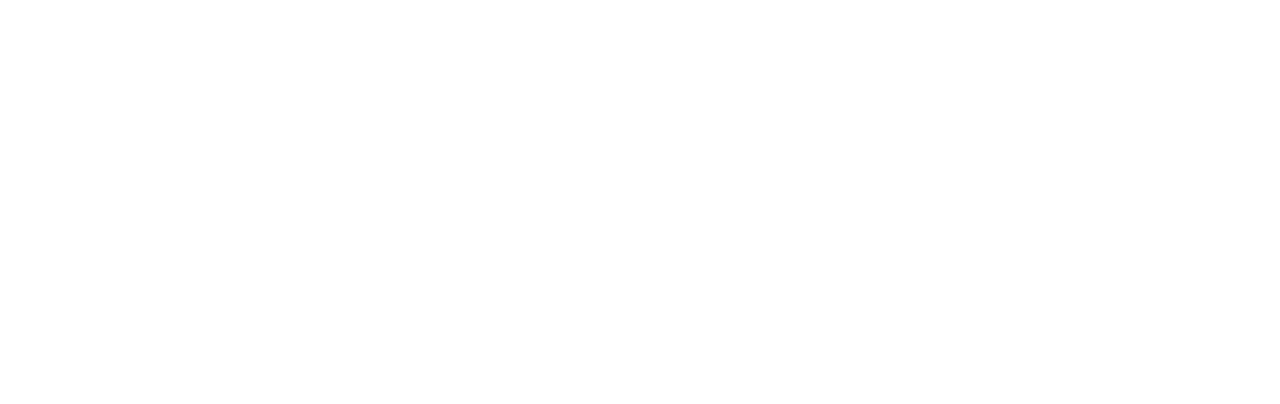
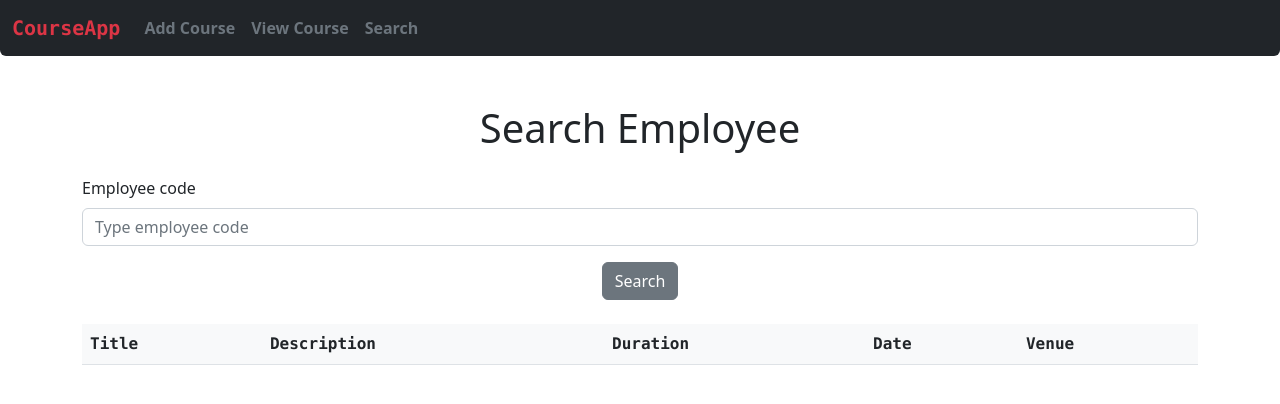
Before and after one commit to sufailbadushat/course-new-angular-app, an Angular app: page /search in a window 1280 px wide. Before the commit this address led to /. Shown: the top 404 px of the page. Built offline with nearby package versions, Linux system fonts and the light colour scheme.

Commit message:
data base search add

```diff
--- a/src/app/api.service.ts
+++ b/src/app/api.service.ts
@@ -16,5 +16,9 @@
       return this.http.get("http://localhost:8080/viewAll");
     }
 
+    searchCourse = (dataToSearch:any) => {
+      return this.http.post("http://localhost:8080/search",dataToSearch);
+    }
+
 
 }
--- a/src/app/nav-bar/nav-bar.component.html
+++ b/src/app/nav-bar/nav-bar.component.html
@@ -12,6 +12,9 @@
             <li class="nav-item">
                 <a class="nav-link text-secondary fw-bold" routerLink="/view">View Course</a>
             </li>
+            <li class="nav-item">
+                <a class="nav-link text-secondary fw-bold" routerLink="/search">Search</a>
+            </li>
 
         </ul>
     </div>
--- /dev/null
+++ b/src/app/search-course/search-course.component.html
@@ -0,0 +1,52 @@
+<app-nav-bar></app-nav-bar>
+<div class="container">
+    <div class="row">
+        <div class="col-12 col-sm-12 div-md-12 col-lg-12 div-xl-12 div-xxl-12">
+            <div class="row g-3 mt-4">
+                <div class="col col-12 col-sm-12 col-md-12 col-lg-12 col-lg-12 col-xl-12 col-xxl-12 text-center">
+                    <h1 class="text-dark">Search Employee</h1>
+                </div>
+                <div class="col col-12 col-sm-12 col-md-12 col-lg-12 col-lg-12 col-xl-12 col-xxl-12">
+                    <label for="" class="form-label ">Employee code</label>
+                    <input name="title" [(ngModel)]="title" type="text" placeholder="Type employee code" class="form-control">
+                </div>
+                <div class="col col-12 col-sm-12 col-md-12 col-lg-12 col-lg-12 col-xl-12 col-xxl-12 text-center">
+                    <button (click)="readValue()" class="btn btn-secondary">Search</button>
+                </div>
+            </div>
+
+            <div class="row mt-4">
+                <div class="col col-12 col-sm-12 col-md-12 col-lg-12 col-xl-12 col-xxl-12">
+                    <table class="table font-monospace ">
+                        <thead class="bg-light">
+                            <tr>
+
+
+                                <th scope="col">Title</th>
+                                <th scope="col">Description</th>
+                                <th scope="col">Duration</th>
+                                <th scope="col">Date</th>
+                                <th scope="col">Venue</th>
+
+
+                            </tr>
+                        </thead>
+                        <tbody>
+                            <tr *ngFor="let j of searchCourse">
+
+                                <td>{{j.title}}</td>
+                                <td>{{j.description}}</td>
+                                <td>{{j.duration}}</td>
+                                <td>{{j.venue}}</td>
+                                <td>{{j.date}}</td>
+
+                            </tr>
+
+                        </tbody>
+                    </table>
+                </div>
+            </div>
+
+            </div>
+        </div>
+    </div>
--- /dev/null
+++ b/src/app/search-course/search-course.component.ts
@@ -0,0 +1,32 @@
+import { Component } from '@angular/core';
+import { ApiService } from '../api.service';
+
+@Component({
+  selector: 'app-search-course',
+  templateUrl: './search-course.component.html',
+  styleUrls: ['./search-course.component.css']
+})
+export class SearchCourseComponent {
+  constructor(private api:ApiService){}
+
+  searchCourse:any=[]
+  title=""
+
+  readValue=()=>{
+    let data:any={
+      "title":this.title
+    }
+    console.log(data)
+    this.api.searchCourse(data).subscribe(
+      (response:any)=>{
+        console.log(response)
+        if (response.length==0) {
+          alert("invalid title")
+        } else {
+          this.searchCourse=response
+        }
+      }
+    )
+  }
+
+}
--- a/src/app/view-course/view-course.component.html
+++ b/src/app/view-course/view-course.component.html
@@ -3,9 +3,9 @@
 
 <div class="container ">
     <div class="row mt-4">
-        <div class="col col-12 col-sm-12 col-md-12 col-lg-12 col-xl-12 col-xxl-12">
-            <table class="table font-monospace ">
-                <thead class="bg-light">
+        <div class="col col-12 col-sm-12 col-md-12 col-lg-12 col-xl-12 col-xxl-12" >
+            <table class="table font-monospace " >
+                <thead class="bg-light" >
                     <tr>
 
 
```
Also changed, not shown: src/app/app.module.ts (+8 -1 lines), src/app/search-course/search-course.component.css (added).
